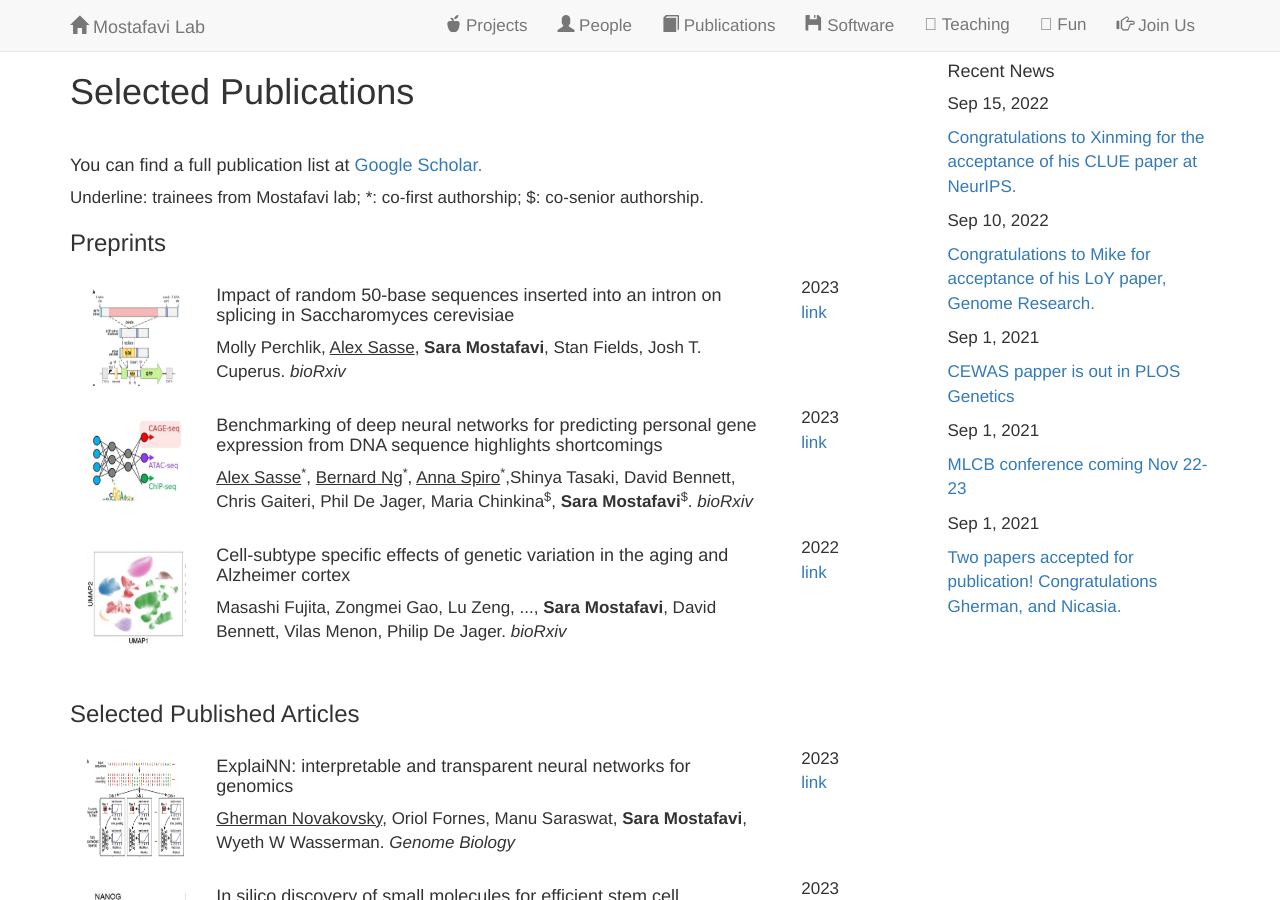
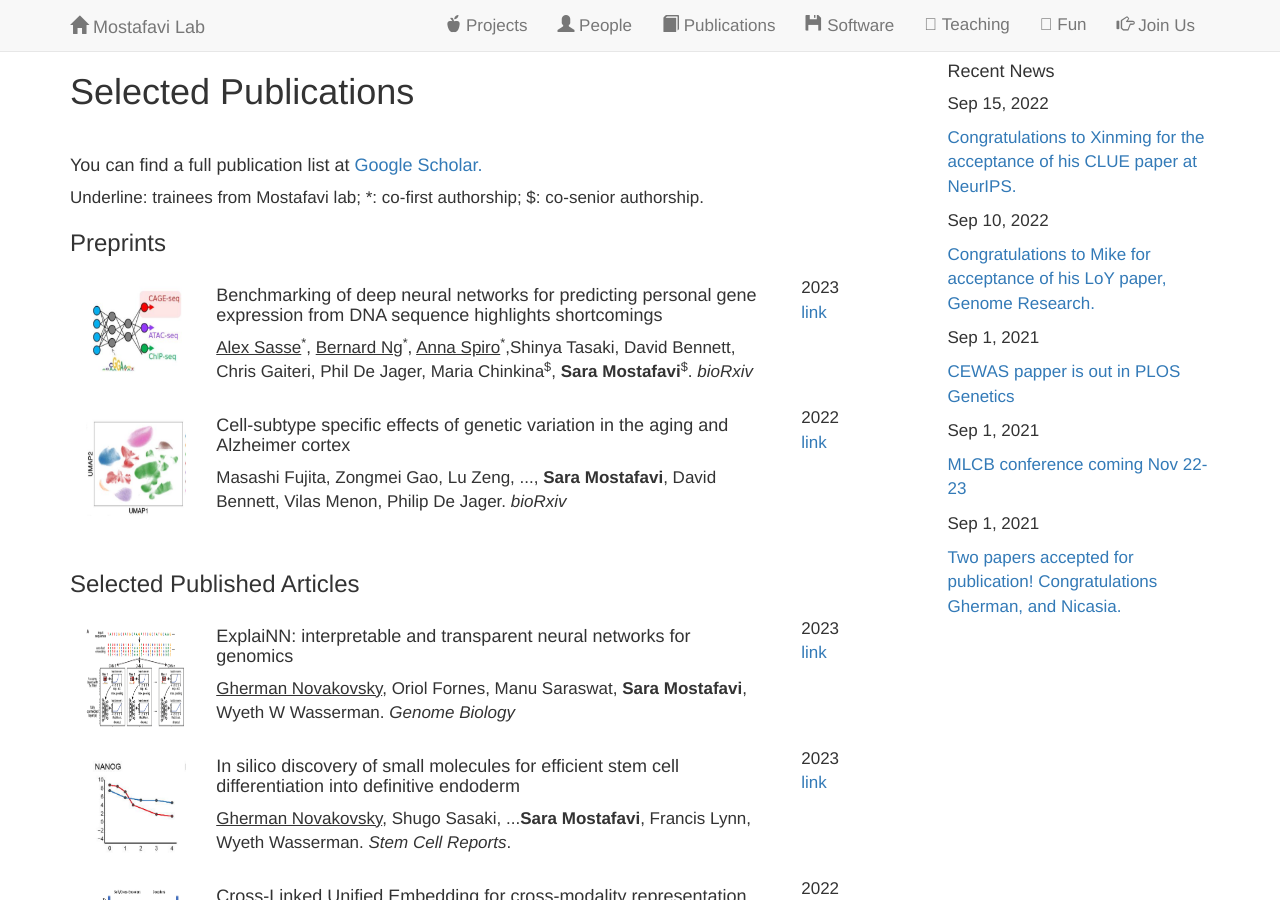
Before and after one commit to saramostafavi/saramostafavi.github.io, a Jekyll site: the page built from publications.html, in a window 1280 px wide and 900 px high. Built offline with Jekyll 4.4.1, drawn with Linux system fonts in a browser that asks for light colours; nearby versions of some CDN libraries; a style sheet for code colours, icons or effects is not loaded.

Commit message:
Update preprints.yml

```diff
--- a/_data/preprints.yml
+++ b/_data/preprints.yml
@@ -1,13 +1,4 @@
 ---
-- title: >
-    Impact of random 50-base sequences inserted into an intron on splicing in Saccharomyces cerevisiae
-  author: >
-     Molly Perchlik, <u> Alex Sasse</u>,  <b>Sara Mostafavi</b>, Stan Fields, Josh T. Cuperus.<I> bioRxiv</I>
-  image: ../images/RNA.png
-  year: 2023
-  repo:
-    name: link
-    url: https://www.biorxiv.org/content/10.1101/2023.06.21.545966v1
 
 - title: >
     Benchmarking of deep neural networks for predicting personal gene expression from DNA sequence highlights shortcomings
```
